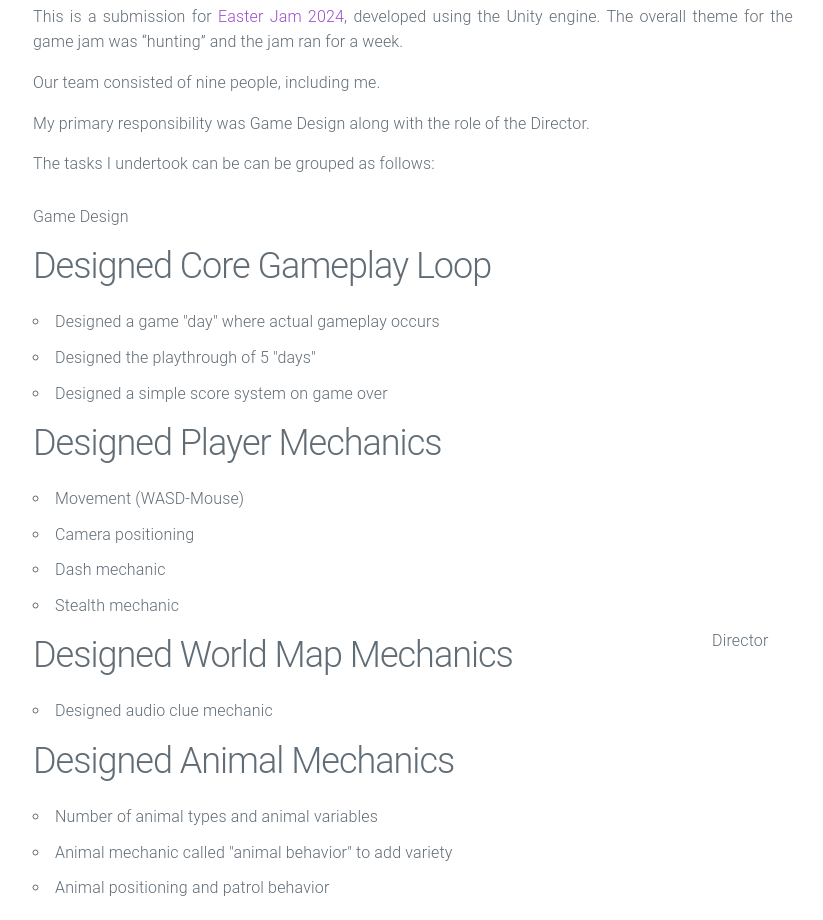
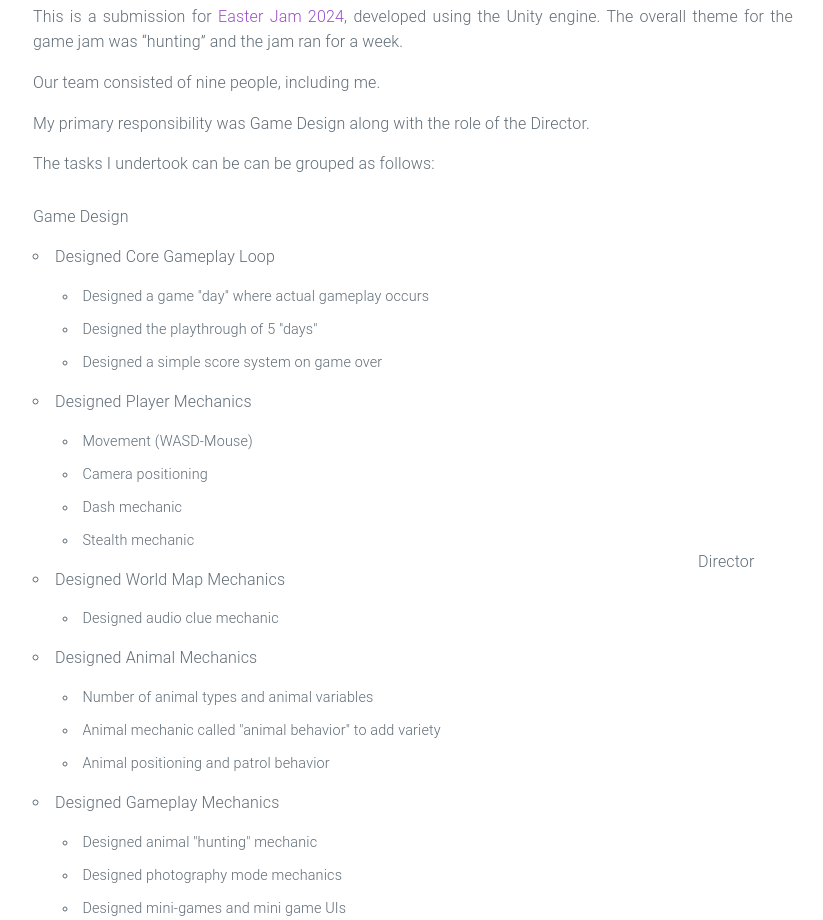
Before and after one commit to htramu/htk.github.io, a Jekyll site: the page built from _posts/2024-03-25-Whispers in the Wild.md, in a window 1280 px wide. Shown: the part 1553-2473 px from the top of the page, without its empty margins (227-1050 px from the left). Built offline with Jekyll 4.4.1, drawn with Linux system fonts in a browser that asks for light colours; grey boxes are pictures that could not be loaded.

Commit message:
Update 2024-03-25-Whispers in the Wild.md

```diff
--- a/_posts/2024-03-25-Whispers in the Wild.md
+++ b/_posts/2024-03-25-Whispers in the Wild.md
@@ -28,38 +28,46 @@ The tasks I undertook can be can be grouped as follows:
   <tr>
     <td>
 		 <p>Game Design</p>
-<h2>Designed Core Gameplay Loop</h2>
 <ul>
-  <li>Designed a game "day" where actual gameplay occurs</li>
-  <li>Designed the playthrough of 5 "days"</li>
-  <li>Designed a simple score system on game over</li>
-</ul>
-
-<h2>Designed Player Mechanics</h2>
-<ul>
-  <li>Movement (WASD-Mouse)</li>
-  <li>Camera positioning</li>
-  <li>Dash mechanic</li>
-  <li>Stealth mechanic</li>
-</ul>
-
-<h2>Designed World Map Mechanics</h2>
-<ul>
-  <li>Designed audio clue mechanic</li>
-</ul>
-
-<h2>Designed Animal Mechanics</h2>
-<ul>
-  <li>Number of animal types and animal variables</li>
-  <li>Animal mechanic called "animal behavior" to add variety</li>
-  <li>Animal positioning and patrol behavior</li>
-</ul>
-
-<h2>Designed Gameplay Mechanics</h2>
-<ul>
-  <li>Designed animal "hunting" mechanic</li>
-  <li>Designed photography mode mechanics</li>
-  <li>Designed mini-games and mini game UIs</li>
+  <li>
+    Designed Core Gameplay Loop
+    <ul>
+      <li>Designed a game "day" where actual gameplay occurs</li>
+      <li>Designed the playthrough of 5 "days"</li>
+      <li>Designed a simple score system on game over</li>
+    </ul>
+  </li>
+  <li>
+    Designed Player Mechanics
+    <ul>
+      <li>Movement (WASD-Mouse)</li>
+      <li>Camera positioning</li>
+      <li>Dash mechanic</li>
+      <li>Stealth mechanic</li>
+    </ul>
+  </li>
+  <li>
+    Designed World Map Mechanics
+    <ul>
+      <li>Designed audio clue mechanic</li>
+    </ul>
+  </li>
+  <li>
+    Designed Animal Mechanics
+    <ul>
+      <li>Number of animal types and animal variables</li>
+      <li>Animal mechanic called "animal behavior" to add variety</li>
+      <li>Animal positioning and patrol behavior</li>
+    </ul>
+  </li>
+  <li>
+    Designed Gameplay Mechanics
+    <ul>
+      <li>Designed animal "hunting" mechanic</li>
+      <li>Designed photography mode mechanics</li>
+      <li>Designed mini-games and mini game UIs</li>
+    </ul>
+  </li>
 </ul>
 
 	</td>
```
